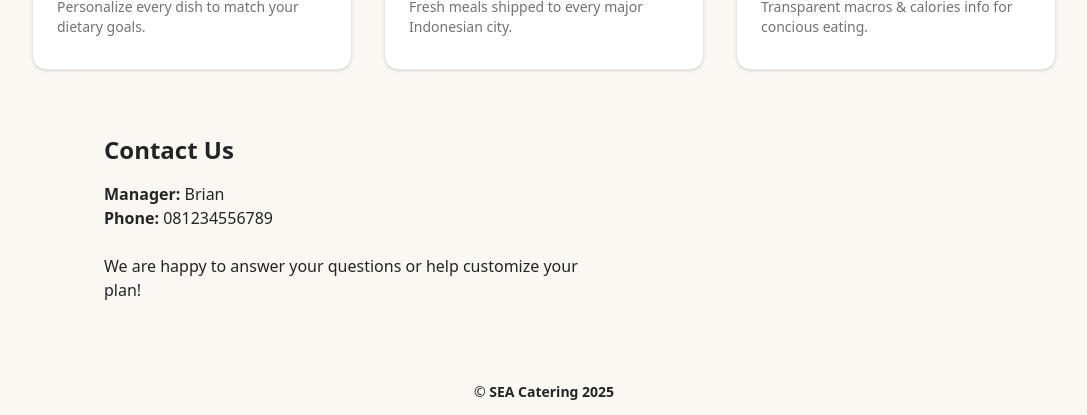
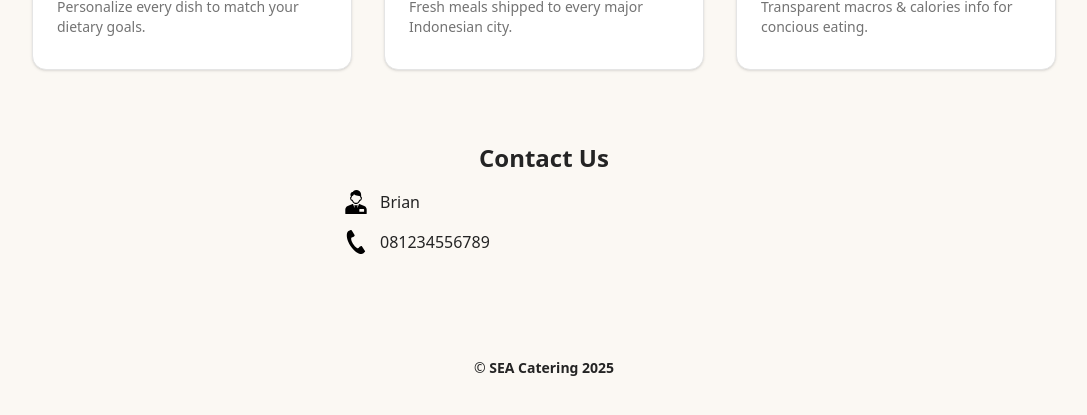
Before and after one commit to PaulusBilly/sea-catering, a Next.js app: page / in a window 1280 px wide. Shown: the part 986-1401 px from the top of the page, without its empty margins (96-1183 px from the left). After the commit the page ends 1380 px from the top, so only its background shows below. Built offline with nearby package versions, Linux system fonts and the light colour scheme.

Commit message:
replaced contact text to icons

```diff
--- a/src/components/contact.tsx
+++ b/src/components/contact.tsx
@@ -1,17 +1,18 @@
+import Image from "next/image";
+
 export default function Contact() {
   return (
-    <section id="contact" className="py-16">
-      <div className="ml-50 container max-w-lg text center">
+    <section id="contact" className="py-16 flex justify-center">
+      <div className="container max-w-100 text-center py-2">
         <h3 className="mb-4 text-2xl font-bold">Contact Us</h3>
-        <p className="mb1">
-          <b>Manager:</b> Brian
-        </p>
-        <p className="mb-6">
-          <b>Phone:</b> <a href="tel:08123456789">081234556789</a>
-        </p>
-        <p>
-          We are happy to answer your questions or help customize your plan!
-        </p>
+        <div className="mb-4 flex gap-3">
+          <Image src="/manager.svg" alt="manager icon" width="24" height="24" />
+          <p>Brian</p>
+        </div>
+        <div className="mb-4 flex gap-3">
+          <Image src="/phone.svg" alt="phone icon" width="24" height="24" />
+          <a href="tel:08123456789">081234556789</a>
+        </div>
       </div>
     </section>
   );
```
Also changed, not shown: public/manager.svg (added), public/phone.svg (added).
